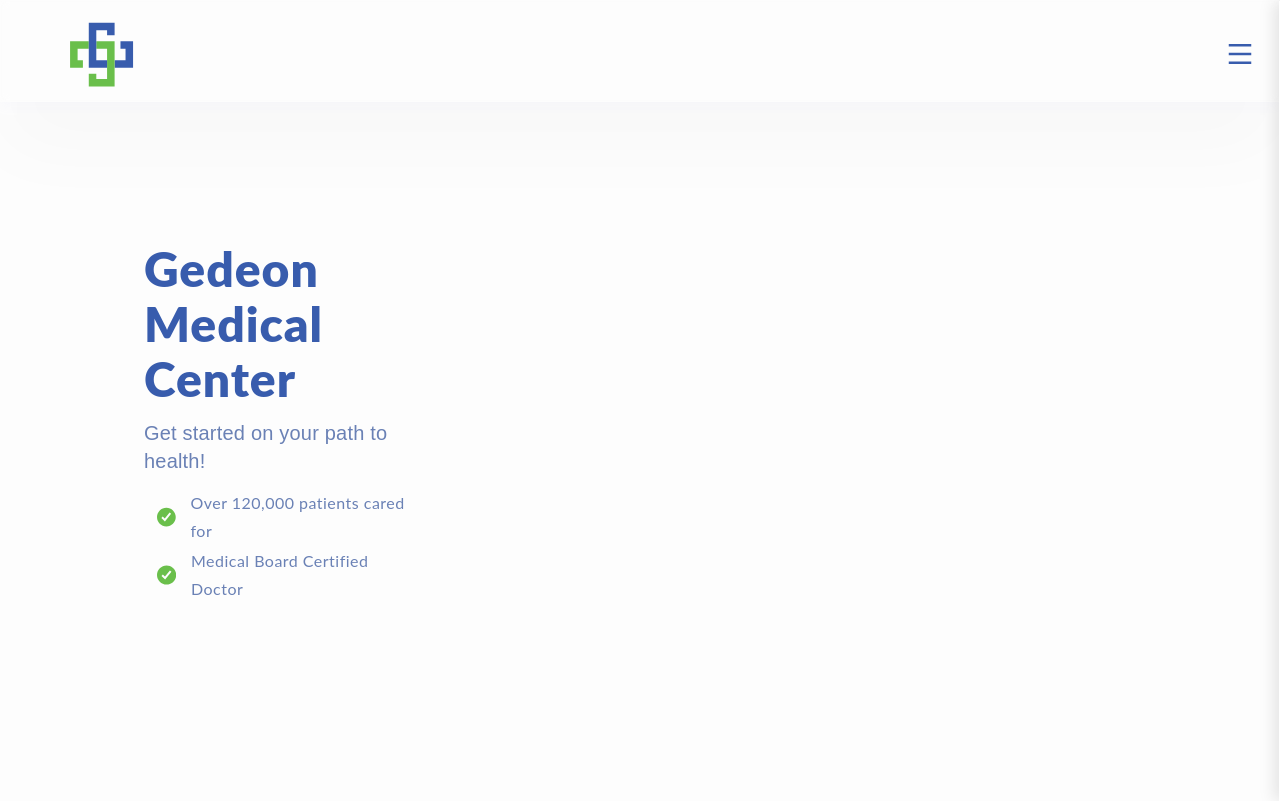
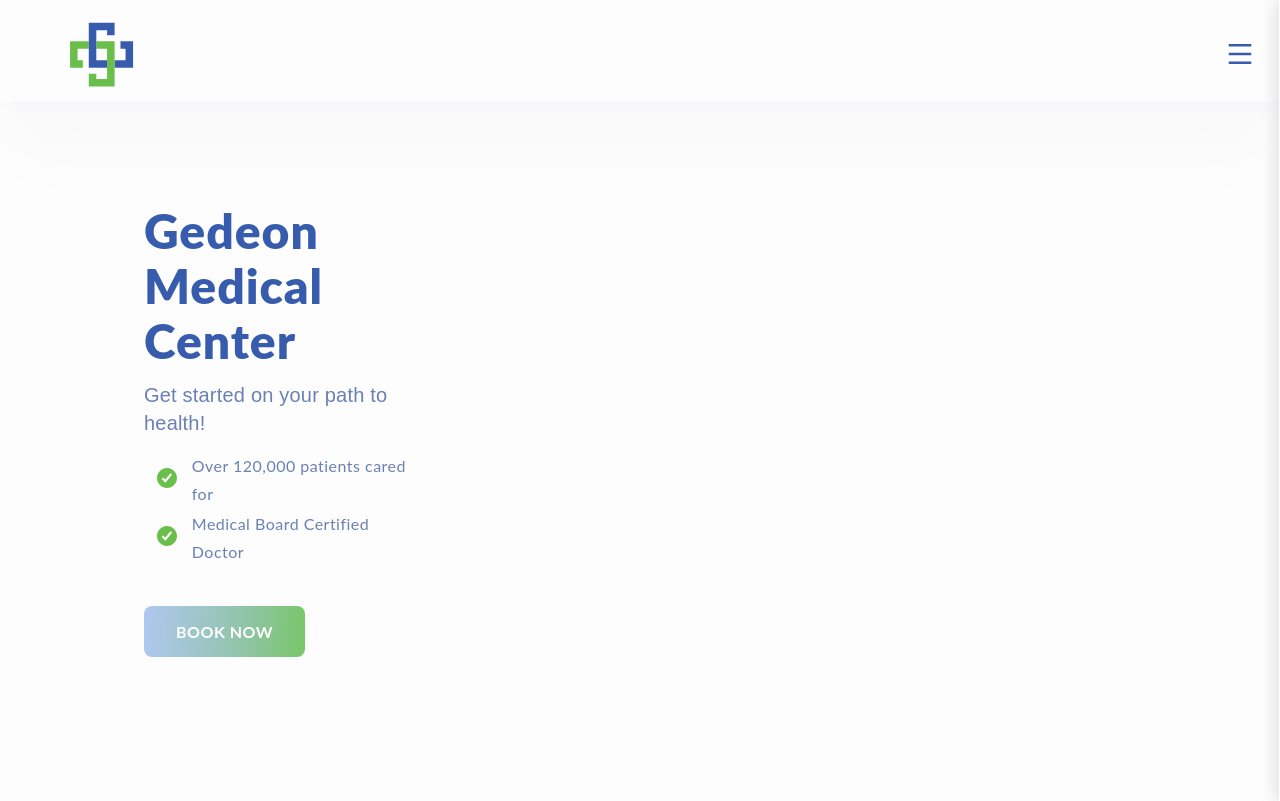
Before and after one commit to pgedeon84/gedeon-medical, a Next.js app: page / in a window 1280 px wide. Shown: the top 801 px of the page. Built offline with nearby package versions, Linux system fonts and the light colour scheme.

Commit message:
added book now button to header that leads to book now section, changed the consent wording on form

```diff
--- a/components/ui/backToTopButton/backToTopButton.js
+++ b/components/ui/backToTopButton/backToTopButton.js
@@ -1,6 +1,7 @@
 import classes from "./backToTopButton.module.css";
 import { RiArrowUpSFill } from "react-icons/ri";
 import { useState, useEffect } from "react";
+import Link from "next/link";
 
 function BackToTopButton() {
   const [backToTopButton, setBackToTopButton] = useState(false);
@@ -23,8 +24,10 @@ function BackToTopButton() {
   return (
     <>
       {backToTopButton && (
-        <button className={classes.gmc__backToTopButton} onClick={scrollUp}>
-          <RiArrowUpSFill />
+        <button onClick={scrollUp}>
+          <Link href="/#home" className={classes.gmc__backToTopButton}>
+            <RiArrowUpSFill />
+          </Link>
         </button>
       )}
     </>
--- a/containers/about/about.module.css
+++ b/containers/about/about.module.css
@@ -100,7 +100,7 @@
   }
 
   .gmc__about_content__image {
-    width: 30rem;
+    width: 35rem;
   }
 
   /* 2 columns on tablet */
--- a/containers/header/header.js
+++ b/containers/header/header.js
@@ -7,74 +7,42 @@ import utils from "../../styles/utils.module.css";
 import Link from "next/link";
 
 function Header() {
-  // Animation variants - optimized for SVG performance
-  const container = {
+  // Animation configuration (consistent with other components)
+  const fadeInUp = {
+    hidden: { opacity: 0, y: 20 },
+    visible: {
+      opacity: 1,
+      y: 0,
+      transition: { duration: 0.6, ease: "easeOut" },
+    },
+  };
+
+  const containerVariants = {
     hidden: { opacity: 0 },
     visible: {
       opacity: 1,
       transition: {
         staggerChildren: 0.15,
-        delayChildren: 0.2,
-      },
-    },
-  };
-
-  const item = {
-    hidden: { y: 10, opacity: 0 },
-    visible: {
-      y: 0,
-      opacity: 1,
-      transition: {
-        duration: 0.6,
-        ease: [0.16, 1, 0.3, 1], // Custom bezier curve for smoother motion
+        when: "beforeChildren",
       },
     },
   };
 
   const imageAnimation = {
-    hidden: {
-      scale: 0.98,
-      opacity: 0,
-      filter: "blur(4px)",
-    },
+    hidden: { opacity: 0, scale: 0.95 },
     visible: {
+      opacity: 1,
       scale: 1,
-      opacity: 1,
-      filter: "blur(0px)",
-      transition: {
-        duration: 1,
-        ease: [0.16, 1, 0.3, 1],
-        delay: 0.4,
-      },
+      transition: { duration: 0.8, ease: "easeOut", delay: 0.4 },
     },
   };
 
   const underlineAnimation = {
-    hidden: {
-      width: 0,
-      opacity: 0,
-    },
+    hidden: { width: 0, opacity: 0 },
     visible: {
       width: "36px",
       opacity: 1,
-      transition: {
-        duration: 0.8,
-        ease: "circOut",
-        delay: 0.3,
-      },
-    },
-  };
-
-  // Special variant for SVG elements
-  const svgItem = {
-    hidden: { opacity: 0, scale: 0.8 },
-    visible: {
-      opacity: 1,
-      scale: 1,
-      transition: {
-        duration: 0.5,
-        ease: "backOut",
-      },
+      transition: { duration: 0.8, ease: "circOut", delay: 0.6 },
     },
   };
 
@@ -82,11 +50,15 @@ function Header() {
     <motion.header
       className={classes.gmc__header}
       initial="hidden"
-      animate="visible"
-      variants={container}
+      whileInView="visible"
+      viewport={{ once: true, margin: "0px 0px -100px 0px" }}
+      variants={containerVariants}
     >
-      <motion.div className={classes.gmc__header_content} variants={container}>
-        <motion.h1 variants={item}>
+      <motion.div
+        className={classes.gmc__header_content}
+        variants={containerVariants}
+      >
+        <motion.h1 variants={fadeInUp}>
           Gedeon <br /> Medical Center
           <motion.span
             className={classes.underline}
@@ -94,68 +66,98 @@ function Header() {
           />
         </motion.h1>
 
-        <motion.p variants={item}>Get started on your path to health!</motion.p>
+        <motion.p variants={fadeInUp}>
+          Get started on your path to health!
+        </motion.p>
 
         <div className={classes.gmc__header_content__trust_container}>
           <motion.div
             className={classes.gmc__header_content__trust_container_item}
-            variants={item}
+            variants={fadeInUp}
           >
-            <motion.svg
+            <motion.div
+              initial={{ opacity: 0, scale: 0.8 }}
+              animate={{ opacity: 1, scale: 1 }}
+              transition={{ delay: 0.2, type: "spring" }}
+            >
+              <svg
                 viewBox="0 0 27 27"
                 fill="none"
                 xmlns="http://www.w3.org/2000/svg"
-              variants={svgItem}
-              custom={0} // Delay index
               >
                 <path
                   d="M13.5 27C20.944 27 27 20.944 27 13.5C27 6.05602 20.944 0 13.5 0C6.05602 0 0 6.05602 0 13.5C0 20.944 6.05602 27 13.5 27ZM8.24259 12.7697L11.1763 15.6676L18.1575 7.05375L20.3057 8.94839L11.4029 19.9323L6.3083 14.9015L8.24259 12.7697Z"
                   fill="#6abf4b"
                 />
-            </motion.svg>
-            <motion.p variants={item}>Over 120,000 patients cared for</motion.p>
+              </svg>
+            </motion.div>
+            <motion.p variants={fadeInUp}>
+              Over 120,000 patients cared for
+            </motion.p>
           </motion.div>
 
           <motion.div
             className={classes.gmc__header_content__trust_container_item}
-            variants={item}
+            variants={fadeInUp}
           >
-            <motion.svg
+            <motion.div
+              initial={{ opacity: 0, scale: 0.8 }}
+              animate={{ opacity: 1, scale: 1 }}
+              transition={{ delay: 0.3, type: "spring" }}
+            >
+              <svg
                 viewBox="0 0 27 27"
                 fill="none"
                 xmlns="http://www.w3.org/2000/svg"
-              variants={svgItem}
-              custom={1} // Delay index
               >
                 <path
                   d="M13.5 27C20.944 27 27 20.944 27 13.5C27 6.05602 20.944 0 13.5 0C6.05602 0 0 6.05602 0 13.5C0 20.944 6.05602 27 13.5 27ZM8.24259 12.7697L11.1763 15.6676L18.1575 7.05375L20.3057 8.94839L11.4029 19.9323L6.3083 14.9015L8.24259 12.7697Z"
                   fill="#6abf4b"
                 />
-            </motion.svg>
-            <motion.p variants={item}>Medical Board Certified Doctor</motion.p>
+              </svg>
+            </motion.div>
+            <motion.p variants={fadeInUp}>
+              Medical Board Certified Doctor
+            </motion.p>
           </motion.div>
         </div>
+        <motion.div
+          variants={fadeInUp}
+          style={{
+            display: "flex",
+            justifyContent: "flex-start",
+            width: "100%",
+          }}
+        >
+          <button className={classes.gmc__header_content_button}>
+            <Link href="/#gmc_book-now" passHref>
+              Book Now
+            </Link>
+          </button>
+        </motion.div>
       </motion.div>
 
+      {/* Mobile Image */}
       <motion.div
         className={classes.gmc__header_image_sm}
         variants={imageAnimation}
       >
         <Image
           src={illustration}
-          alt="Nurses"
+          alt="Medical illustration"
           priority
           className={classes.gmc__header_image_sm_size}
         />
       </motion.div>
 
+      {/* Desktop Image */}
       <motion.div
         className={classes.gmc__header_image_lg}
         variants={imageAnimation}
       >
         <Image
           src={illustration}
-          alt="Nurses"
+          alt="Medical illustration"
           priority
           className={classes.gmc__header_image_lg_size}
         />
--- a/containers/header/header.module.css
+++ b/containers/header/header.module.css
@@ -27,7 +27,7 @@
      z-index: -1;
 }
 
-.gmc__header_content h1::before {
+/* .gmc__header_content h1::before {
     content: "";
     height: 4px;
     width: 36px;
@@ -35,7 +35,7 @@
     background: var(--color-accent);
     top: -10px;
     animation: leftBounce 3000ms ease-in-out infinite;
-}
+} */
 
 .gmc__header_content> p {
     font-family: var(--font-family-text);
@@ -52,36 +52,20 @@
     animation-name: fadeIn;
 }
 
-.gmc__header_content button {
-    font-family: var(--font-family-heading);
-    font-weight: 700;
-    font-size: 14px;
-    line-height: 14px;
-
-    display: flex;
-    justify-content: center;
-    align-items: center;
-    text-align: center;
-    text-transform: uppercase;
-    letter-spacing: -0.01em;
-
-    color: var(--color-text);
-    padding: 1rem 2rem;
-    margin-top: 1.5rem;
-    box-shadow: 0.3px 2.1px 2.2px rgba(56, 92, 173, 0.02),
-    0.8px 5.1px 5.3px rgba(56, 92, 173, 0.028),
-    1.5px 9.5px 10px rgba(56, 92, 173, 0.035),
-    2.7px 17px 17.9px rgba(56, 92, 173, 0.042),
-    5px 31.8px 33.4px rgba(56, 92, 173, 0.05),
-    12px 76px 80px rgba(56, 92, 173, 0.07);
-    border-radius: 5px;
-    border: none;
-    outline: none;
-    cursor: pointer;
-    /* -webkit-animation-duration: 1s;
-    animation-duration: 1s;
-    -webkit-animation-name: fadeIn;
-    animation-name: fadeIn; */
+.gmc__header_content_button {
+  background: linear-gradient(274.93deg, #6DC74D -15.76%, #91C4A8 38.17%, #A1C6D0 71.28%, #B4C9FD 111.59%);
+  padding: 14px 28px;
+  border: none;
+  border-radius: 8px;
+  color: white;
+  font-weight: 600;
+  font-family: 'Lato', sans-serif;
+  font-size: 16px;
+  cursor: pointer;
+  margin-top: 1.5rem;
+  transition: all 0.3s ease;
+  text-transform: uppercase;
+  letter-spacing: 0.5px;
 }
 
  .gmc__header_content button:hover {
@@ -135,8 +119,8 @@
 
 
 .gmc__header_image_sm {
-    padding: 2rem 2rem 2rem;
-    margin-top: 2rem;
+    padding: 2rem 1rem 2rem;
+    /* margin-top: 1.5rem; */
      -webkit-animation-duration: 1s;
      animation-duration: 1s;
      -webkit-animation-name: fadeIn;
--- a/containers/terms/terms.module.css
+++ b/containers/terms/terms.module.css
@@ -27,7 +27,7 @@
   font-size: 18px;
   text-transform: capitalize;
   padding: 0 2rem;
-  margin-top: 2rem;
+  margin-top: 1.5rem;
   text-align: center;
   font-style: italic;
   margin-bottom: 2rem;
@@ -55,7 +55,7 @@
 }
 
 .gmc__terms_list {
-  list-style-type: square;
+  list-style-type: disc;
   margin: 0 2rem;
   padding: 0 1rem;
   font-family: var(--font-family-text);
@@ -66,7 +66,6 @@
 .gmc__terms_list li {
   margin-bottom: 0.5rem;
   padding-left: 0.5rem;
-  list-style-type: circle;
 }
 
 /* Hide scrollbars globally */
@@ -125,6 +124,9 @@
   transform-origin: bottom left;
 }
 
+.terms_paragraph {
+  margin-bottom: 1rem !important;
+}
 
 /* Tablet Styles (min-width: 768px) */
 @media (min-width: 768px) {
```
Also changed, not shown: containers/terms/terms.js (+18 -30 lines), pages/consent-form.js (+5 -3 lines). Lines whose indentation alone changed are shown as unchanged.
